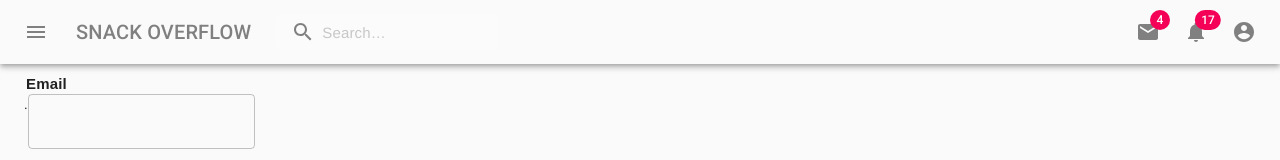
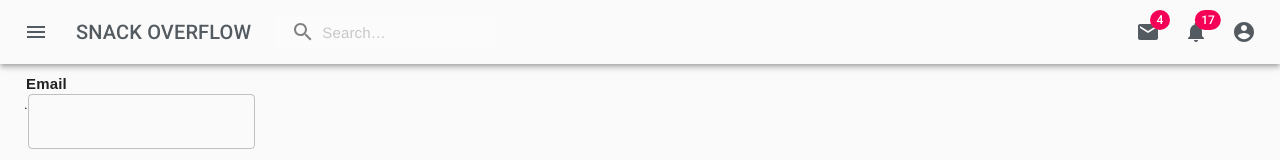
Before and after one commit to shaieleigh/stackOverFlow, a React (Create React App) app in the folder group_flask_starter/client/: page /login in a window 1280 px wide. Shown: the top 160 px of the page. Built offline with nearby package versions, Linux system fonts and the light colour scheme.

Commit message:
style changes

```diff
--- a/group_flask_starter/client/src/components/NavBar.css
+++ b/group_flask_starter/client/src/components/NavBar.css
@@ -1,4 +1,4 @@
 #bar {
     background: #fafafb;
-    color: grey;
+    color: #535a60;
 }
```
